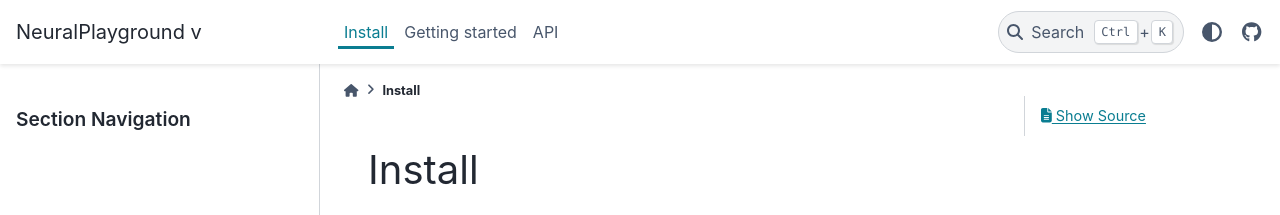
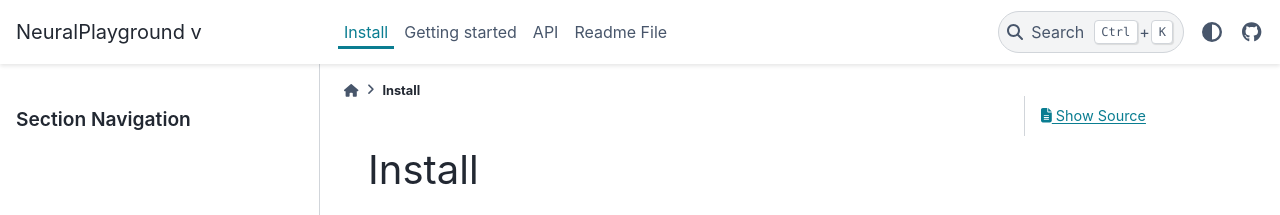
Before and after one commit to SainsburyWellcomeCentre/NeuralPlayground, a Sphinx documentation site: the page built from docs/source/installation.md, in a window 1280 px wide. Shown: the top 215 px of the page. Built offline with Sphinx 7.4.7 and the PyData theme 0.15.4, drawn with Linux system fonts in a browser that asks for light colours; the version number could not be read and is left out.

Commit message:
include example readme link

```diff
--- a/docs/source/index.rst
+++ b/docs/source/index.rst
@@ -13,6 +13,7 @@ Welcome to NeuralPlayground's documentation!
    installation
    getting_started
    api_index
+   readme_link
 
 .. card:: Card Title
 
--- /dev/null
+++ b/docs/source/readme_link.rst
@@ -0,0 +1,6 @@
+Readme File
+===========
+
+.. include:: ../../README.md
+   :parser: myst_parser.sphinx_
+   :start-after: ## Usage
```
